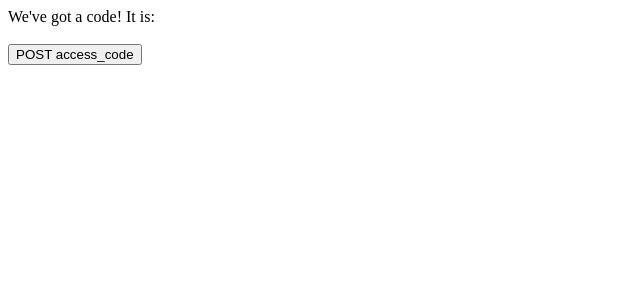
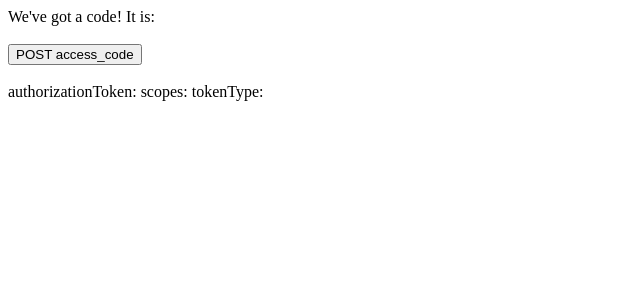
Before and after one commit to wbdana/chief, a React (Create React App) app: page /callback in a window 1280 px wide. Shown: the top 300 px of the page, without its empty margins (0-640 px from the left). Built offline with nearby package versions, Linux system fonts and the light colour scheme.

Commit message:
Wire up authorization tokens

```diff
--- a/src/components/Callback.tsx
+++ b/src/components/Callback.tsx
@@ -6,6 +6,9 @@ export interface IProps {
 
 interface IState {
     accessCode: string;
+    authorizationToken: string;
+    scopes: [] | string;
+    tokenType: string;
 }
 
 class Callback extends React.Component<IProps, IState> {
@@ -14,6 +17,9 @@ class Callback extends React.Component<IProps, IState> {
 
         this.state = {
             accessCode: "",
+            authorizationToken: "",
+            scopes: "",
+            tokenType: "",
         };
     }
 
@@ -28,6 +34,21 @@ class Callback extends React.Component<IProps, IState> {
         return window.location.href.split("code=")[1];
     }
 
+    getValue = (keyValueString: string) => (keyValueString.split("=")[1])
+
+    parseResponse = (data: string) => {
+        // data.split("&")[0].split("=")
+        const splitData = data.split("&");
+        const authorizationToken = this.getValue(splitData[0]);
+        const scopes = this.getValue(splitData[1]);
+        const tokenType = this.getValue(splitData[2]);
+        this.setState({
+            authorizationToken,
+            scopes,
+            tokenType,
+        });
+    }
+
     postAccessCode = () => {
         // This method POSTs the access_code to back end at /auth/convert_token
         const options = {
@@ -38,6 +59,7 @@ class Callback extends React.Component<IProps, IState> {
             },
             "body": JSON.stringify({
                 code: this.getAccessCode(),
+                state: "This State is a Test State",
             }),
         };
 
@@ -45,7 +67,9 @@ class Callback extends React.Component<IProps, IState> {
         //     .then(resp => console.log(resp));
 
         fetch("http://localhost:8000/auth/convert_token/", options)
-            .then(resp => console.log(resp));
+            .then(resp => resp.json())
+            // .then(json => console.log(json));
+            .then(json => this.parseResponse(json.data));
     }
 
     render() {
@@ -54,6 +78,10 @@ class Callback extends React.Component<IProps, IState> {
                 We've got a code! It is: {this.getAccessCode()}
                 <br/><br/>
                 <button onClick={this.postAccessCode}>POST access_code</button>
+                <br/><br/>
+                authorizationToken:  {this.state.authorizationToken}
+                scopes:  {this.state.scopes}
+                tokenType:  {this.state.tokenType}
             </div>
         )
     }
```
